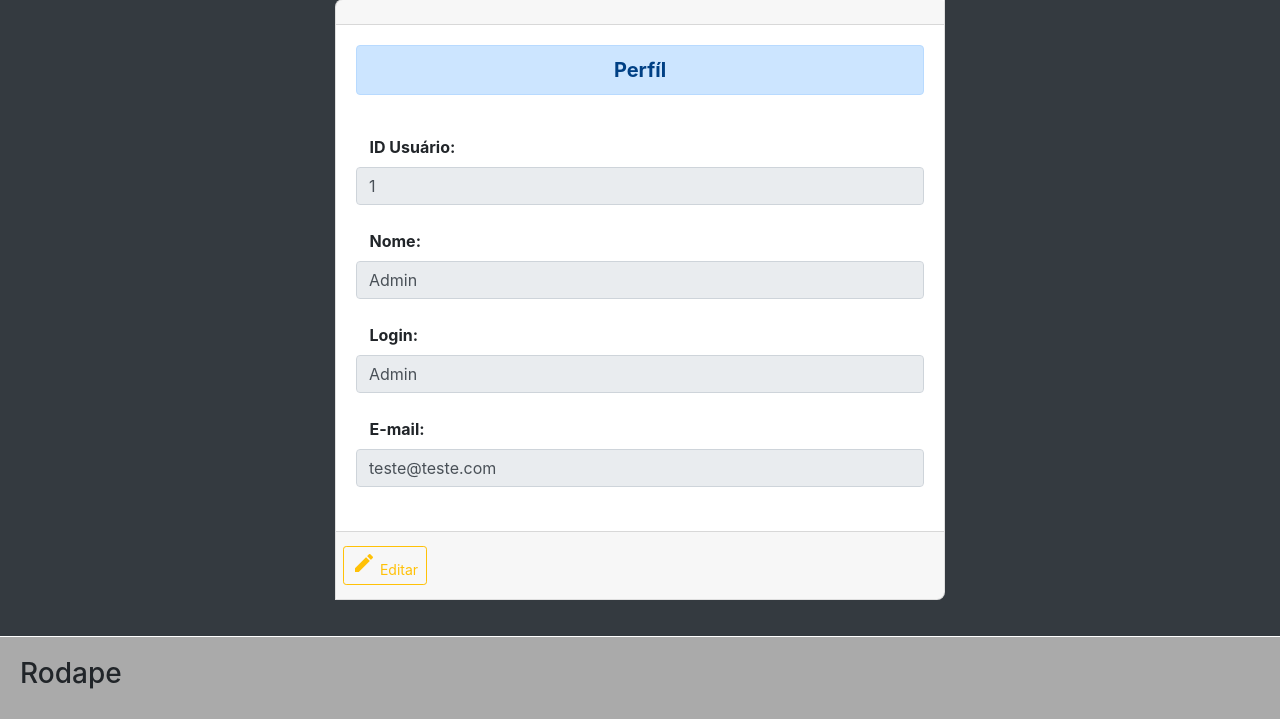
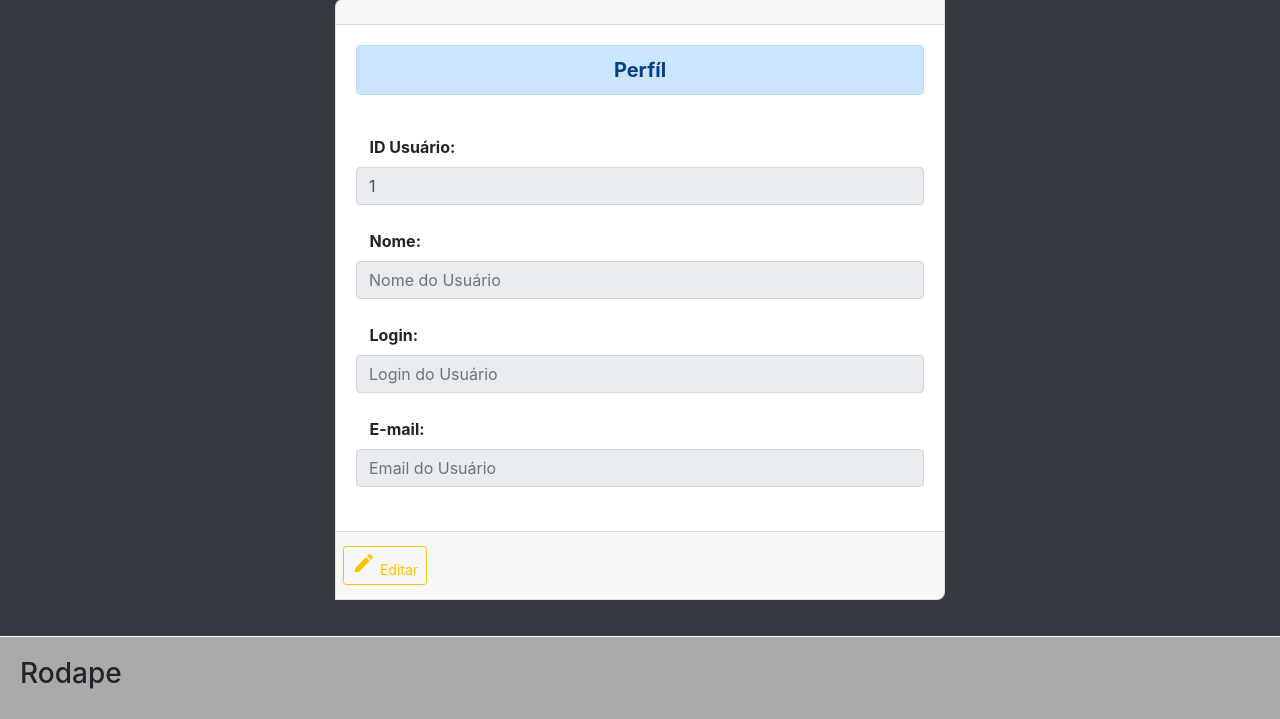
Before and after one commit to NFDeap/sislogin, a PHP site: page /userindex.php in a window 1280 px wide. Shown: the part 105-824 px from the top of the page. Run offline with PHP 8.4, Linux system fonts and the light colour scheme; a user stored in the database is signed in; data that the repository does not hold is empty.

Commit message:
Corrigindo Visitante

```diff
--- a/sislogin/userindex.php
+++ b/sislogin/userindex.php
@@ -13,7 +13,7 @@ if(!isset($_SESSION['id_usuario'])) { //Se ainda não estiver logado
 ?>
 
 <?php
-/*
+
 if(isset($_GET['id_usuario'])){
 
     $id_usuario = $crud->limpaTexto($_GET['id_usuario']);
@@ -27,7 +27,7 @@ if(isset($_GET['id_usuario'])){
     }
 
 }
- */
+
 ?>
 
 <div class="geral">
@@ -67,7 +67,7 @@ if(isset($_GET['id_usuario'])){
                                             <strong>Nome:</strong>
                                             </label>
                                             <input class="form-control" readonly type="text" id="nome" name="nome" class="form-control mb-4" maxlength="50" placeholder="Nome do Usuário" required
-                                            value="<?php echo $_SESSION['nome_usuario'] ?>" />
+                                            value="<?php echo $nome_usuario ?>" />
 
                                             <br>
 
@@ -77,7 +77,7 @@ if(isset($_GET['id_usuario'])){
                                             <strong>Login:</strong>
                                             </label>
                                             <input class="form-control" readonly type="text" id="login" name="login" class="form-control mb-4" placeholder="Login do Usuário" maxlength="20" required
-                                            value="<?php echo $_SESSION['login'] ?>" />
+                                            value="<?php echo $login ?>" />
 
                                             <br>
 
@@ -87,7 +87,7 @@ if(isset($_GET['id_usuario'])){
                                             <strong>E-mail:</strong>
                                             </label>
                                             <input class="form-control md-4" readonly type="email" id="email" name="email" class="form-control mb-4" placeholder="Email do Usuário" maxlength="50" required
-                                            value="<?php echo $_SESSION['email'] ?>" >
+                                            value="<?php echo $email ?>" >
 
                                             <br>
 
```
